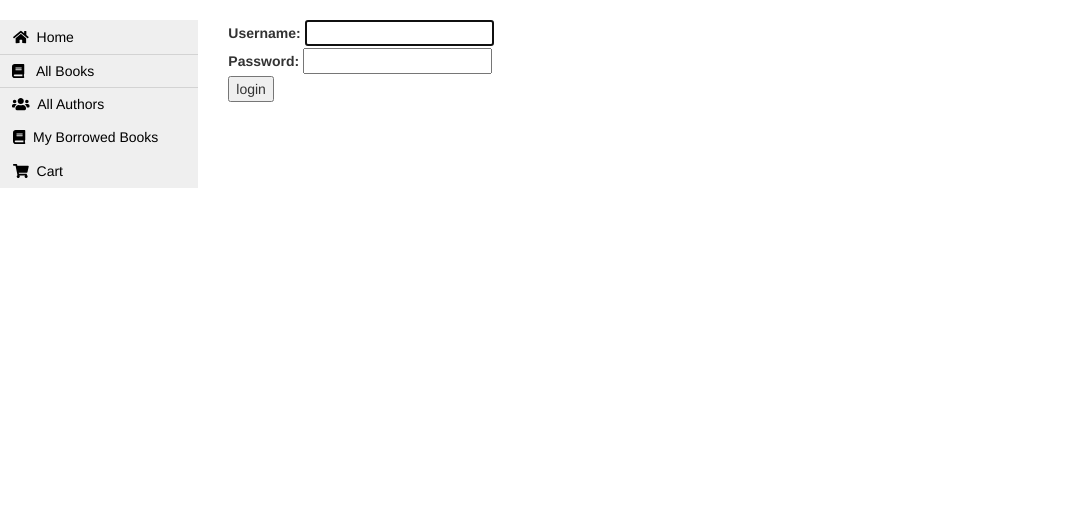
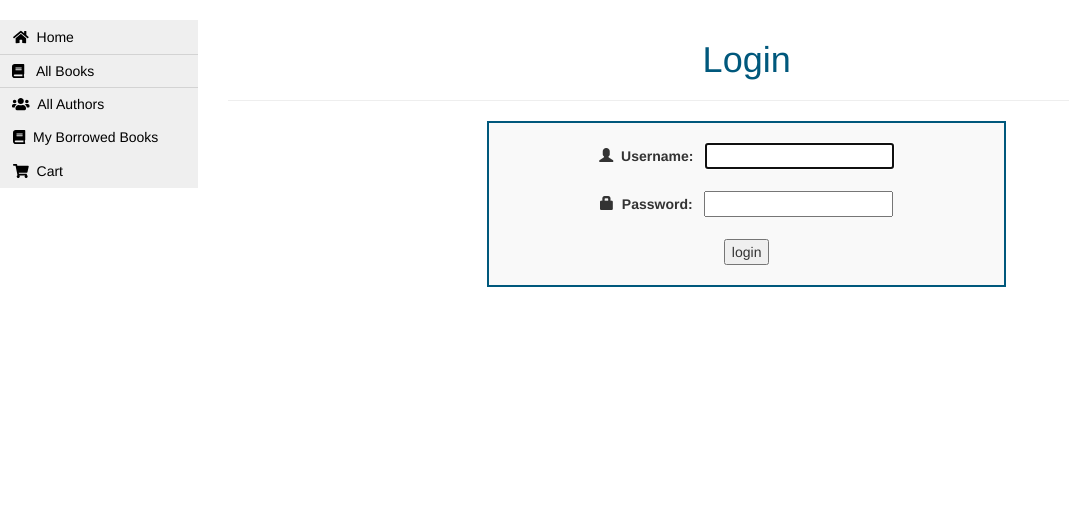
Before and after one commit to SamirKalouf/aesthetic-memes, a Django app: page /accounts/login/ in a window 1280 px wide. Shown: the part 52-579 px from the top of the page, without its empty margins (0-1069 px from the left). Run offline with Django 3.2, Linux system fonts and the light colour scheme; some libraries are stand-ins or nearby versions.

Commit message:
updated the login page, changed a couple of model fields

```diff
--- a/aesthetic_memes/ecommerce/models.py
+++ b/aesthetic_memes/ecommerce/models.py
@@ -29,7 +29,7 @@ class Book(models.Model):
     author = models.ManyToManyField('Author')
     # ManyToManyField used because books can have multiple authors and authors can have multiple books
     # Author as a string rather than object because it hasn't been declared yet in the file.
-    summary = models.TextField(max_length=1000, help_text='Enter a brief description of the book')
+    summary = models.TextField(max_length=1000, help_text='Enter a brief description of the book', blank=True)
     isbn = models.CharField('ISBN',max_length=13, help_text='13 Character <a href="https://www.isbn-international.org/content/what-isbn">ISBN number</a>')
     genre = models.ManyToManyField(Genre, help_text='Select a genre for this book')
     # ManyToManyField used because genre can contain many books. Books can cover many genres.
@@ -65,7 +65,7 @@ class BookInstance(models.Model):
     """
     id = models.UUIDField(primary_key=True, default=uuid.uuid4, help_text="Unique ID for this particular book across whole library")
     book = models.ForeignKey('Book', on_delete=models.CASCADE, null=True)
-    imprint = models.CharField(max_length=200)
+    imprint = models.CharField(max_length=200, blank=True)
     due_back = models.DateField(null=True, blank=True)
 
     owner = models.ForeignKey(Profile, on_delete=models.SET_NULL, null=True, blank=True)
--- a/aesthetic_memes/ecommerce/static/css/styles.css
+++ b/aesthetic_memes/ecommerce/static/css/styles.css
@@ -91,3 +91,10 @@ a#sideNav:focus, a#backBtn:focus {
 .removeContainerLeftPadding {
   padding-left: 0px;
 }
+
+.logoutWindow{
+    text-align: center;
+    background-color: #F9F9F9;
+    border: 2px solid #00587c;
+    word-wrap: break-word;
+}
--- a/aesthetic_memes/ecommerce/templates/ecommerce/author_list.html
+++ b/aesthetic_memes/ecommerce/templates/ecommerce/author_list.html
@@ -11,8 +11,8 @@
   {% endif %}
 
      <form action="" method="get" class="form-inline">
-       <input id="keyword" type="text" name="keyword" placeholder="Search">
-       <input type="submit" value="Search">
+       <input id="keyword" type="text" name="keyword" placeholder="Search Authors">
+       <input class="btn btn-success" type="submit" value="Search Authors">
        <a class="btn btn-primary" href="{%url 'authors' %}">Clear search</a>
      </form>
     {% if author_list %}
--- a/aesthetic_memes/ecommerce/views.py
+++ b/aesthetic_memes/ecommerce/views.py
@@ -92,7 +92,7 @@ class BookDetailView(generic.DetailView):
 
 class AuthorListView(generic.ListView):
     model = Author
-    paginate_by = 5
+    paginate_by = 10
 
     form_class = KeywordSearchForm
     search_error = False
--- a/aesthetic_memes/templates/registration/login.html
+++ b/aesthetic_memes/templates/registration/login.html
@@ -1,17 +1,40 @@
 {% extends "base_generic.html" %}
-
 {% block content %}
 
+<style>
+div.row{
+    text-align: center;
+}
+div.login{
+    text-align: center;
+    background-color:#F9F9F9;
+    border: 2px solid #00587c;
+}
+</style>
+
+
+
+<div class="container-fluid">
+    <div class="row">
+        <h1 style="color:#00587c;">Login</h1>
+        <hr />
+    </div>
+
+    <div class="row">
+        <div class="login col-md-offset-3 col-md-6">
             {% if form.errors %}
-<p>Your username and password didn't match. Please try again.</p>
+                <br>
+                <strong><p class="alert alert-warning" style="color:red;" >Your username and password didn't match. Please try again.</p></strong>
             {% endif %}
 
             {% if next %}
                 {% if user.is_authenticated %}
-    <p>Your account doesn't have access to this page. To proceed,
-    please login with an account that has access.</p>
+                    <br>
+                    <strong><p class="alert alert-warning">Your account doesn't have access to this page. To proceed,
+                    please login with an account that has access.</p></strong>
                 {% else %}
-    <p>Please login to see this page.</p>
+                    <br>
+                    <strong><p class="alert alert-warning">Please login to see this page.</p></strong>
                 {% endif %}
             {% endif %}
 
@@ -19,21 +42,28 @@
                 {% csrf_token %}
 
                 <div>
-  <td>{{ form.username.label_tag }}</td>
+                    <br>
+                    <td><span class="glyphicon glyphicon-user"></span>&nbsp;&nbsp;{{ form.username.label_tag }}&nbsp;&nbsp;</td>
                     <td>{{ form.username }}</td>
                 </div>
+
                 <div>
-  <td>{{ form.password.label_tag }}</td>
+                    <br>
+                    <td><span class="glyphicon glyphicon-lock"></span>&nbsp;&nbsp;{{ form.password.label_tag }}&nbsp;&nbsp;</td>
                     <td>{{ form.password }}</td>
                 </div>
 
                 <div>
+                    <br>
                     <input type="submit" value="login" />
                     <input type="hidden" name="next" value="{{ next }}" />
+                    <br><br>
                 </div>
+
             </form>
+        </div>
+    </div>
 
-{# Assumes you setup the password_reset view in your URLconf #}
-<!--<p><a href="{% url 'password_reset' %}">Lost password?</a></p>-->
 
+</div>
 {% endblock %}
```
Also changed, not shown: aesthetic_memes/templates/registration/logged_out.html (+13 -3 lines), aesthetic_memes/ecommerce/migrations/0012_auto_20180502_1301.py (added), aesthetic_memes/ecommerce/migrations/0013_auto_20180502_1403.py (added). Lines whose indentation alone changed are shown as unchanged.
